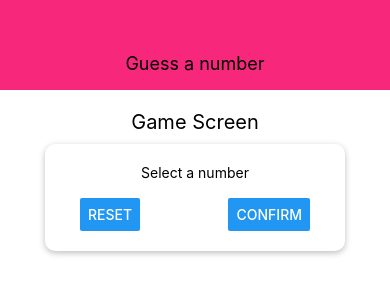
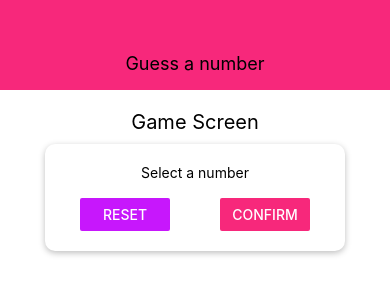
Before and after one commit to ishanRox/guess-a-no-app, a React Native app: screen / in a window 390 px wide. Shown: the top 300 px of the page. Built offline with nearby package versions, Linux system fonts and the light colour scheme.

Commit message:
constant file added

```diff
--- /dev/null
+++ b/constants/Colors.js
@@ -0,0 +1,4 @@
+export default {
+    primary: '#f7287b',
+    accent: '#c717fc'
+};
--- a/screens/StartGameScreen.js
+++ b/screens/StartGameScreen.js
@@ -1,5 +1,6 @@
 import { Button, TextInput, View, StyleSheet, Text } from "react-native";
 import Card from '../components/Card';
+import Colors from "../constants/Colors";
 
 export default function StartGameScreen(props) {
     return (
@@ -13,10 +14,14 @@ export default function StartGameScreen(props) {
                 </Text>
                 <TextInput />
                 <View style={styles.buttonContainer}>
-                    <Button title="Reset" />
-                    <Button title="Confirm" />
+                    <View style={styles.buttons}>
+                        <Button color={Colors.accent} title="Reset" />
+                    </View>
+                    <View style={styles.buttons}>
+                        <Button color={Colors.primary} title="confirm" />
+                    </View>
                 </View>
-                </Card>
+            </Card>
         </View>
     );
 }
@@ -34,5 +39,9 @@ const styles = StyleSheet.create({
         alignItems: 'center',
 
     },
-    buttonContainer: { flexDirection: 'row', width: '100%', justifyContent: 'space-between', paddingHorizontal: 15 }
+    buttonContainer: { flexDirection: 'row', width: '100%', justifyContent: 'space-between', paddingHorizontal: 15 },
+    buttons: {
+        width: 90
+    }
+
 });
```
